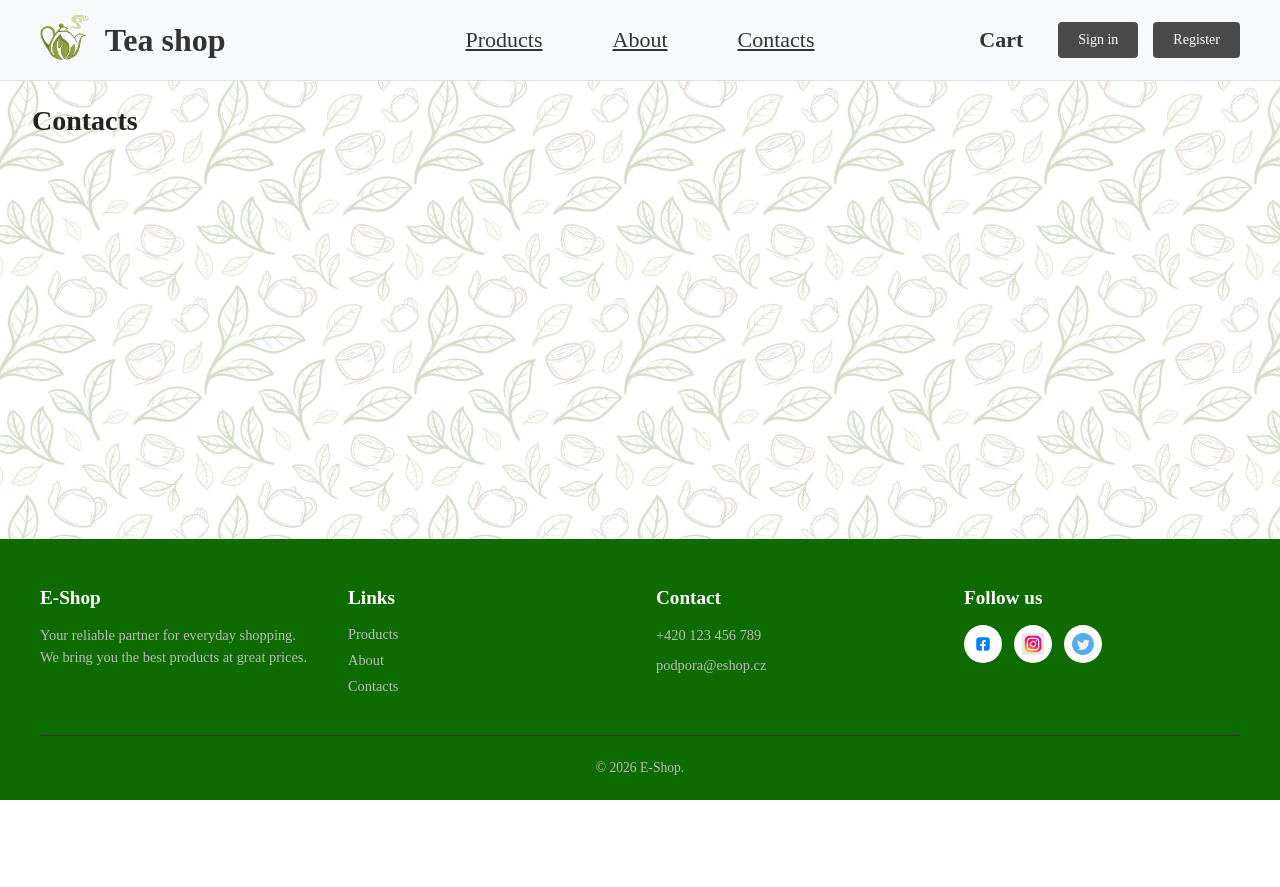
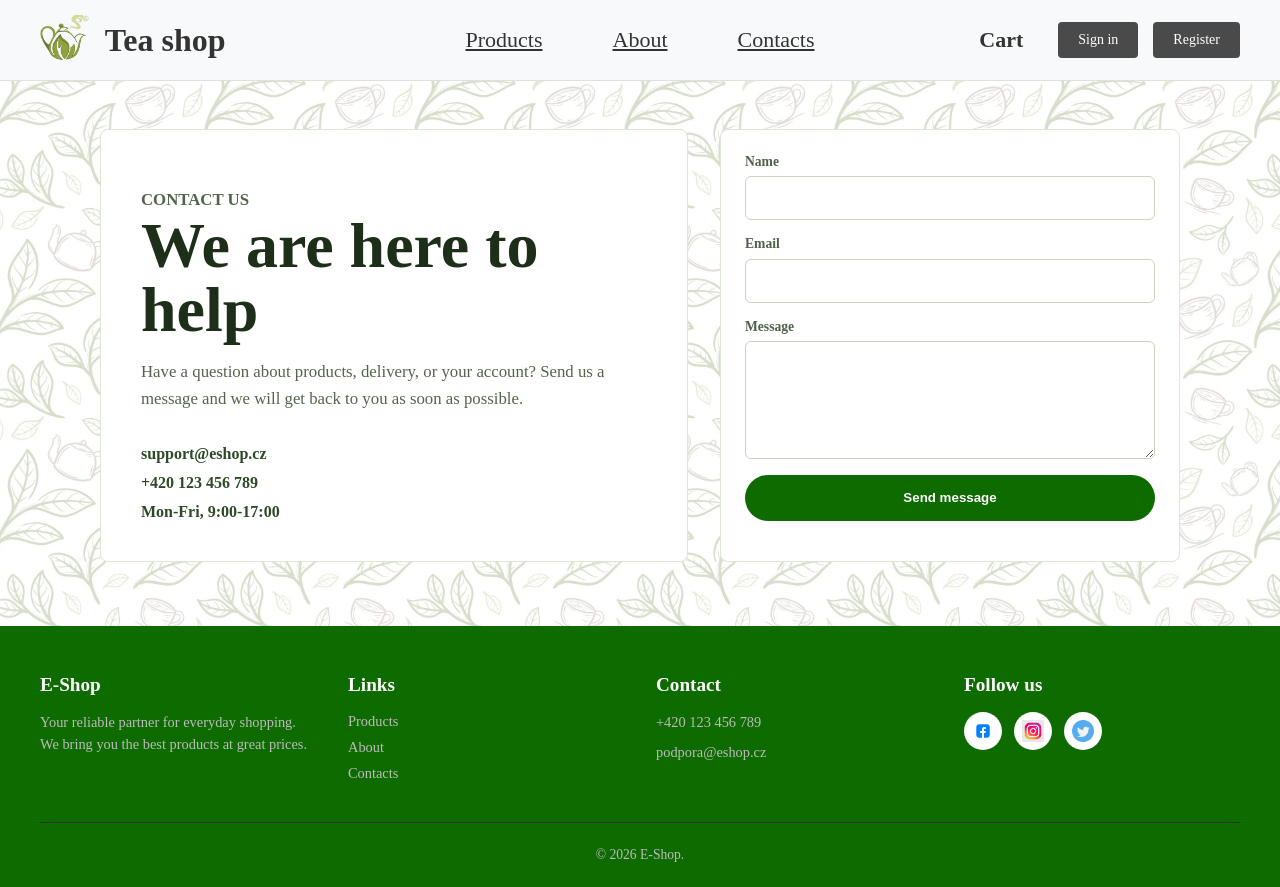
Before and after one commit to dianamakarevych/eshop, a React (Vite) app: page /contacts in a window 1280 px wide. Before the commit the page ends 800 px from the top, so only its background shows below. Built offline with nearby package versions, Linux system fonts and the light colour scheme.

Commit message:
Add contacts page from myEdits

```diff
--- a/src/pages/Contacts/Contacts.css
+++ b/src/pages/Contacts/Contacts.css
@@ -0,0 +1,150 @@
+.contact-page {
+  display: grid;
+  grid-template-columns: minmax(0, 1fr) minmax(320px, 460px);
+  gap: 2rem;
+  width: min(100% - 2rem, 1080px);
+  margin: 0 auto;
+  padding: 3rem 0 4rem;
+}
+
+.contact-intro,
+.contact-card {
+  border: 1px solid #dce7d6;
+  border-radius: 8px;
+  background-color: #ffffff;
+}
+
+.contact-intro {
+  display: flex;
+  flex-direction: column;
+  justify-content: center;
+  padding: 2.5rem;
+  color: #1d2f18;
+}
+
+.contact-eyebrow {
+  margin: 0 0 0.7rem;
+  color: #4f7a43;
+  font-size: 0.78rem;
+  font-weight: 800;
+  letter-spacing: 0;
+  text-transform: uppercase;
+}
+
+.contact-intro h1 {
+  margin: 0;
+  font-size: clamp(2.4rem, 6vw, 4rem);
+  line-height: 1;
+}
+
+.contact-intro > p {
+  max-width: 620px;
+  margin: 1rem 0 0;
+  color: #52644c;
+  font-size: 1.05rem;
+  line-height: 1.65;
+}
+
+.contact-details {
+  display: grid;
+  gap: 0.7rem;
+  margin-top: 2rem;
+  color: #2f4a28;
+  font-weight: 700;
+}
+
+.contact-card {
+  padding: 1.5rem;
+}
+
+.contact-form,
+.contact-success {
+  display: flex;
+  flex-direction: column;
+  gap: 1rem;
+}
+
+.contact-field {
+  display: flex;
+  flex-direction: column;
+  gap: 0.4rem;
+}
+
+.contact-field label {
+  color: #4f604b;
+  font-size: 0.85rem;
+  font-weight: 800;
+}
+
+.contact-field input,
+.contact-field textarea {
+  width: auto;
+  padding: 0.8rem;
+  border: 1px solid #c9d2c4;
+  border-radius: 6px;
+  background-color: #ffffff;
+  color: #222222;
+}
+
+.contact-field input {
+  height: 44px;
+}
+
+.contact-field input:focus,
+.contact-field textarea:focus {
+  outline: 2px solid #8fb98b;
+
+}
+
+.contact-field span {
+  color: #d93025;
+  font-size: 0.82rem;
+}
+
+.contact-submit,
+.contact-success button {
+  min-height: 46px;
+  margin: 0;
+  padding: 0 1.2rem;
+  border: 0;
+  border-radius: 999px;
+  background-color: #0d6b00;
+  color: #ffffff;
+  font-weight: 800;
+  cursor: pointer;
+}
+
+.contact-submit:hover,
+.contact-success button:hover {
+  background-color: #00910a;
+}
+
+.contact-success {
+  min-height: 360px;
+  align-items: flex-start;
+  justify-content: center;
+  color: #1d2f18;
+}
+
+.contact-success h2 {
+  margin: 0;
+  font-size: 2rem;
+}
+
+.contact-success p {
+  margin: 0;
+  color: #52644c;
+  line-height: 1.6;
+}
+
+@media (max-width: 820px) {
+  .contact-page {
+    grid-template-columns: 1fr;
+    padding-top: 2rem;
+  }
+
+  .contact-intro,
+  .contact-card {
+    padding: 1.5rem;
+  }
+}
--- a/src/pages/Contacts/Contacts.tsx
+++ b/src/pages/Contacts/Contacts.tsx
@@ -1,6 +1,110 @@
-import './Contacts.css';
+import { useState } from "react";
+import "./Contacts.css";
+
 function Contacts(): JSX.Element {
-  return <div className="pageContainer"><h1>Contacts</h1></div>;
+  const [name, setName] = useState("");
+  const [email, setEmail] = useState("");
+  const [message, setMessage] = useState("");
+  const [errors, setErrors] = useState({
+    name: false,
+    email: false,
+    message: false,
+  });
+  const [isSubmitted, setIsSubmitted] = useState(false);
+
+  const handleSubmit = (event: React.FormEvent<HTMLFormElement>) => {
+    event.preventDefault();
+
+    const nextErrors = {
+      name: name.trim() === "",
+      email: !email.includes("@"),
+      message: message.trim() === "",
+    };
+
+    setErrors(nextErrors);
+
+    if (!nextErrors.name && !nextErrors.email && !nextErrors.message) {
+      setIsSubmitted(true);
+    }
+  };
+
+  const resetForm = () => {
+    setName("");
+    setEmail("");
+    setMessage("");
+    setErrors({ name: false, email: false, message: false });
+    setIsSubmitted(false);
+  };
+
+  return (
+    <section className="contact-page">
+      <div className="contact-intro">
+        <p className="contact-eyebrow">Contact us</p>
+        <h1>We are here to help</h1>
+        <p>
+          Have a question about products, delivery, or your account? Send us a
+          message and we will get back to you as soon as possible.
+        </p>
+
+        <div className="contact-details" aria-label="Contact details">
+          <span>support@eshop.cz</span>
+          <span>+420 123 456 789</span>
+          <span>Mon-Fri, 9:00-17:00</span>
+        </div>
+      </div>
+
+      <div className="contact-card">
+        {isSubmitted ? (
+          <div className="contact-success">
+            <h2>Message sent</h2>
+            <p>Thank you! Your message has been sent successfully.</p>
+            <button type="button" onClick={resetForm}>
+              Write another message
+            </button>
+          </div>
+        ) : (
+          <form className="contact-form" onSubmit={handleSubmit}>
+            <div className="contact-field">
+              <label htmlFor="contact-name">Name</label>
+              <input
+                id="contact-name"
+                type="text"
+                value={name}
+                onChange={(event) => setName(event.target.value)}
+              />
+              {errors.name && <span>Name is required.</span>}
+            </div>
+
+            <div className="contact-field">
+              <label htmlFor="contact-email">Email</label>
+              <input
+                id="contact-email"
+                type="email"
+                value={email}
+                onChange={(event) => setEmail(event.target.value)}
+              />
+              {errors.email && <span>Please enter a valid email.</span>}
+            </div>
+
+            <div className="contact-field">
+              <label htmlFor="contact-message">Message</label>
+              <textarea
+                id="contact-message"
+                rows={6}
+                value={message}
+                onChange={(event) => setMessage(event.target.value)}
+              />
+              {errors.message && <span>Message cannot be empty.</span>}
+            </div>
+
+            <button className="contact-submit" type="submit">
+              Send message
+            </button>
+          </form>
+        )}
+      </div>
+    </section>
+  );
 }
 
 export default Contacts;
```
